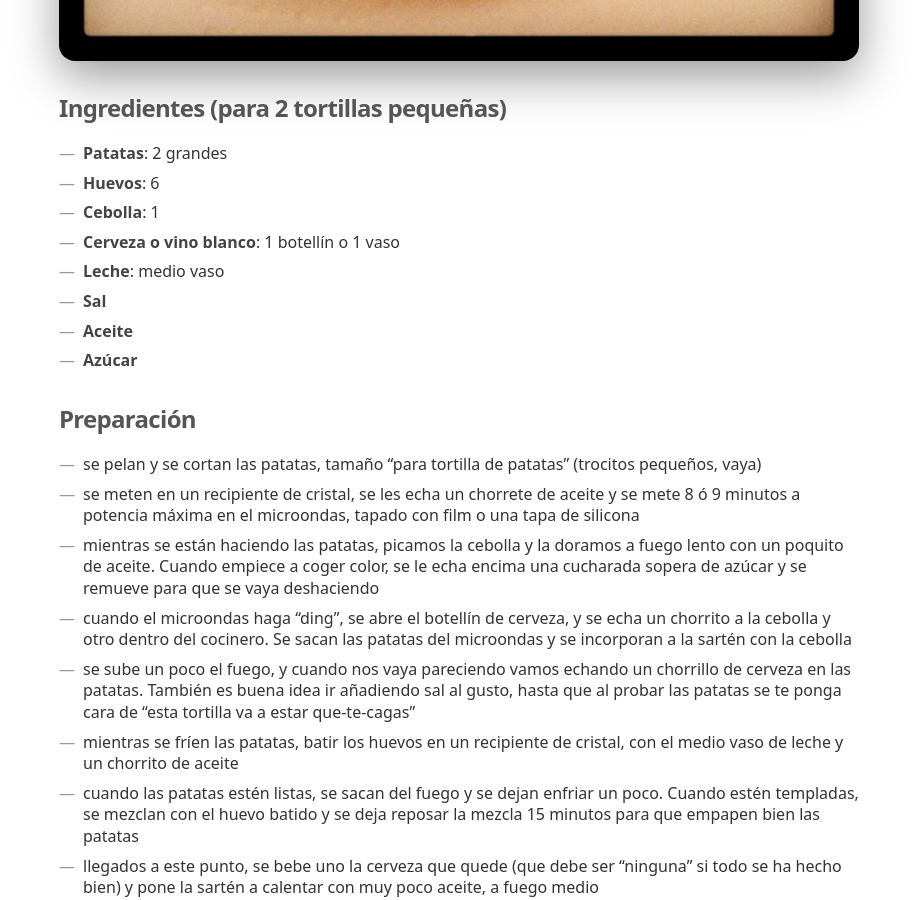
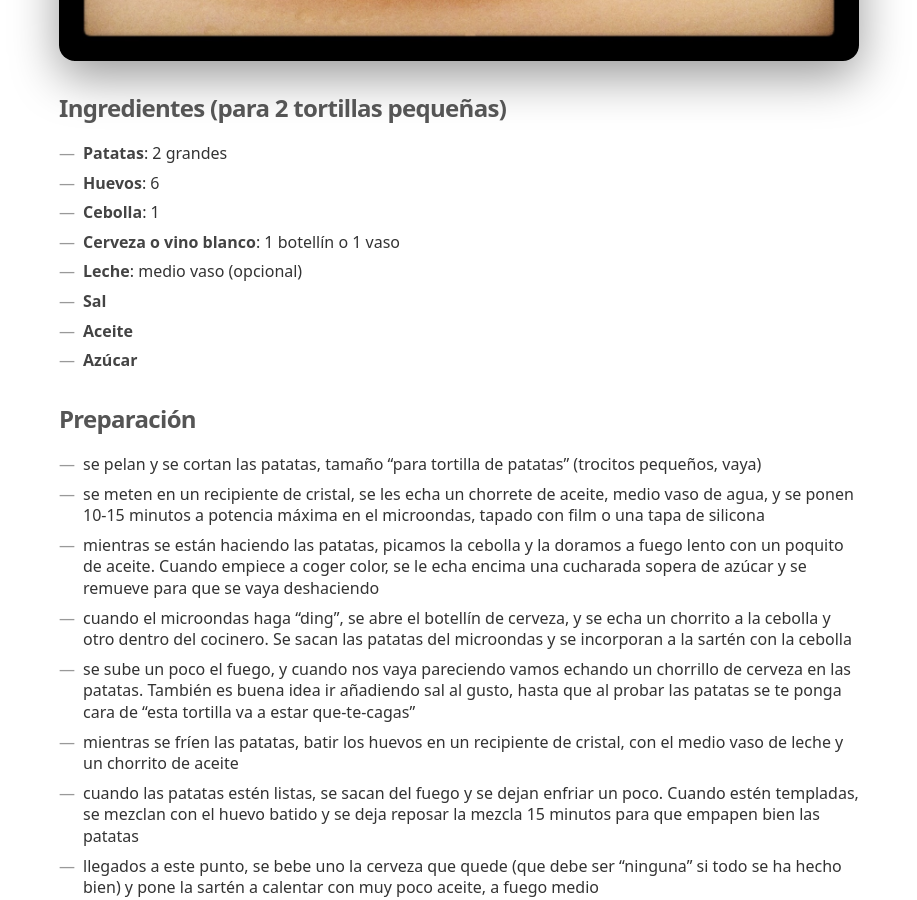
Before and after one commit to bomberstudios/recetas, a Jekyll site: the page built from _recetas/tortilla-de-patatas.md, in a window 1280 px wide and 900 px high, scrolled down 902 px. Shown: the whole window, without its empty margins (181-1098 px from the left). Built offline with Jekyll 4.4.1, drawn with Linux system fonts in a browser that asks for light colours.

Commit message:
Update tortilla-de-patatas.md

```diff
--- a/_recetas/tortilla-de-patatas.md
+++ b/_recetas/tortilla-de-patatas.md
@@ -15,7 +15,7 @@ ingredientes:
   - nombre: cerveza o vino blanco
     cantidad: 1 botellín o 1 vaso
   - nombre: leche
-    cantidad: medio vaso
+    cantidad: medio vaso (opcional)
   - nombre: sal
   - nombre: aceite
   - nombre: azúcar
@@ -24,7 +24,7 @@ ingredientes:
 ## Preparación
 
 - se pelan y se cortan las patatas, tamaño "para tortilla de patatas" (trocitos pequeños, vaya)
-- se meten en un recipiente de cristal, se les echa un chorrete de aceite y se mete 8 ó 9 minutos a potencia máxima en el microondas, tapado con film o una tapa de silicona
+- se meten en un recipiente de cristal, se les echa un chorrete de aceite, medio vaso de agua, y se ponen 10-15 minutos a potencia máxima en el microondas, tapado con film o una tapa de silicona
 - mientras se están haciendo las patatas, picamos la cebolla y la doramos a fuego lento con un poquito de aceite. Cuando empiece a coger color, se le echa encima una cucharada sopera de azúcar y se remueve para que se vaya deshaciendo
 - cuando el microondas haga "ding", se abre el botellín de cerveza, y se echa un chorrito a la cebolla y otro dentro del cocinero. Se sacan las patatas del microondas y se incorporan a la sartén con la cebolla
 - se sube un poco el fuego, y cuando nos vaya pareciendo vamos echando un chorrillo de cerveza en las patatas. También es buena idea ir añadiendo sal al gusto, hasta que al probar las patatas se te ponga cara de "esta tortilla va a estar que-te-cagas"
```
